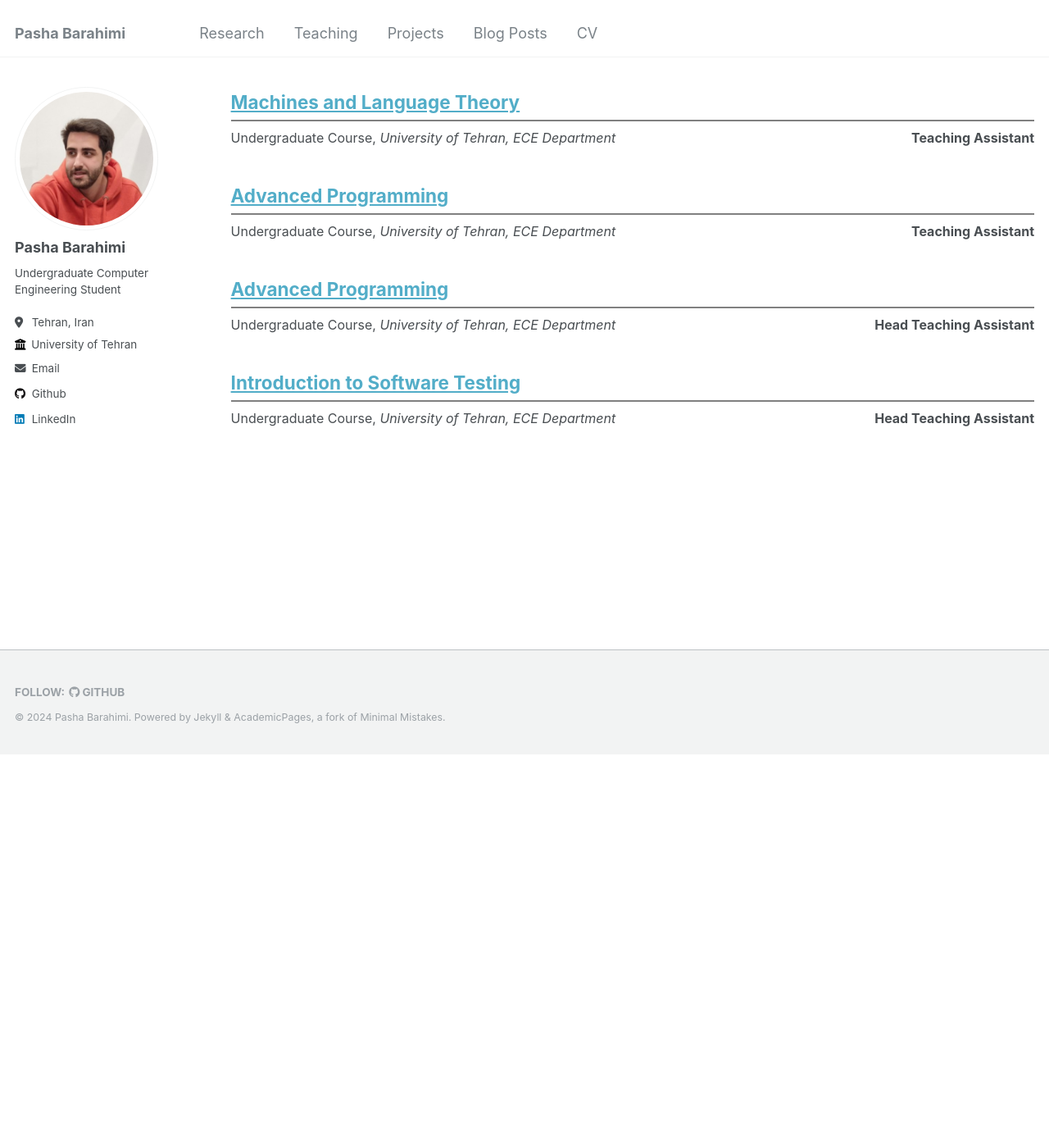
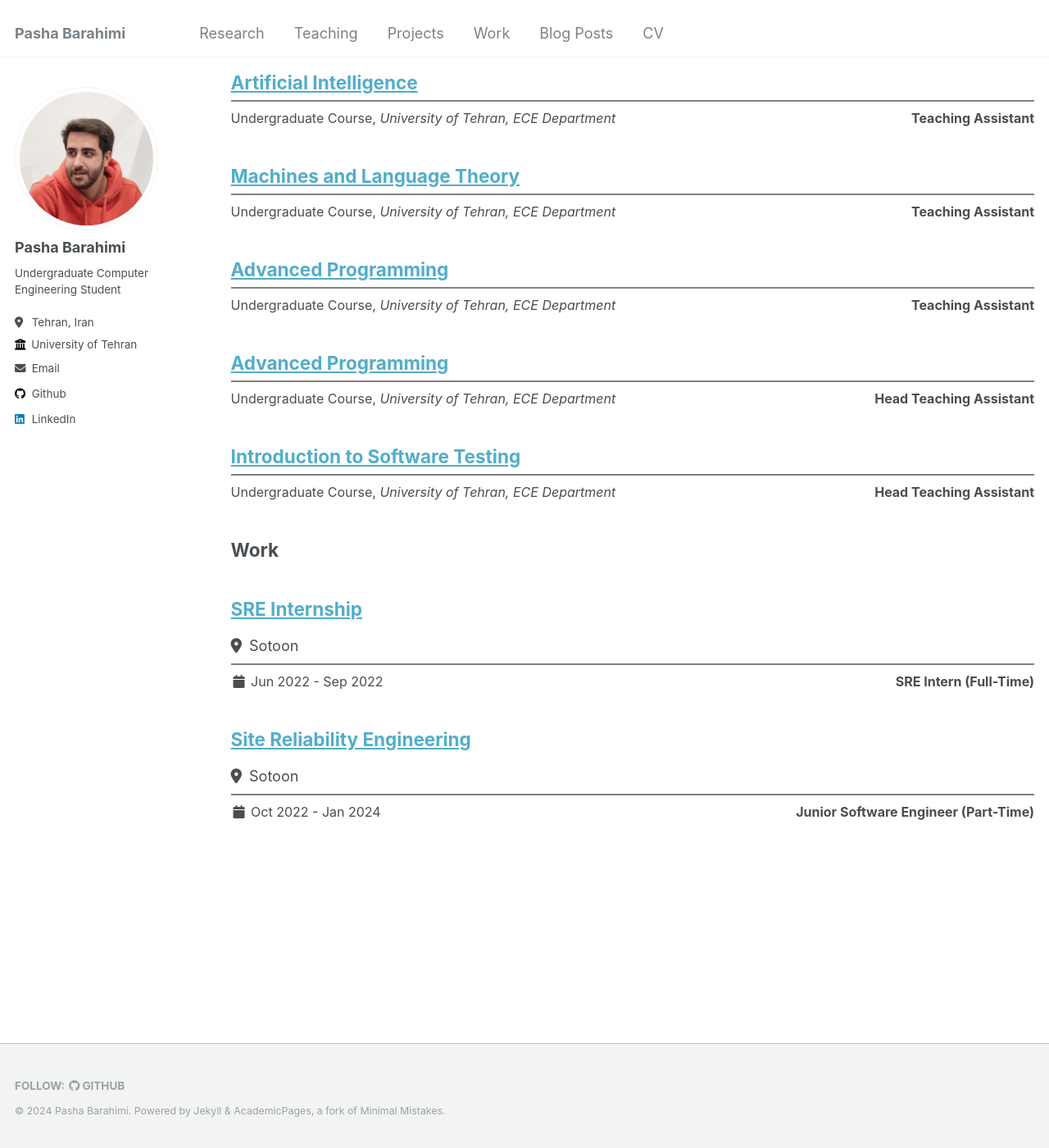
Before and after one commit to PashaBarahimi/PashaBarahimi.github.io, a Jekyll site: the page built from _pages/sitemap.md, in a window 1280 px wide and 1400 px high, scrolled down 8026 px. Shown: the whole window at 82% size. Built offline with Jekyll 4.4.1, drawn with Linux system fonts in a browser that asks for light colours; before the commit the page ends 8946 px from its top, so only the background shows below that.

Commit message:
Add work section

```diff
--- a/_config.yml
+++ b/_config.yml
@@ -205,6 +205,9 @@ collections:
   research:
     output: true
     permalink: /:collection/:path/
+  work:
+    output: true
+    permalink: /:collection/:path/
   talks:
     output: true
     permalink: /:collection/:path/
@@ -260,6 +263,15 @@ defaults:
   - scope:
       path: ""
       type: research
+    values:
+      layout: single
+      author_profile: true
+      share: true
+      comments: true
+  # _work
+  - scope:
+      path: ""
+      type: work
     values:
       layout: single
       author_profile: true
--- a/_data/navigation.yml
+++ b/_data/navigation.yml
@@ -15,6 +15,9 @@ main:
   - title: "Projects"
     url: /projects/
 
+  - title: "Work"
+    url: /work/
+
   - title: "Blog Posts"
     url: /year-archive/
 
--- a/_includes/archive-single.html
+++ b/_includes/archive-single.html
@@ -50,7 +50,7 @@
     <p class="page__meta"><i class="fa fa-clock-o" aria-hidden="true"></i> {% include read-time.html %}</p>
     {% endif %}
 
-    {% if post.location and post.collection == 'projects' or post.collection == 'research' %}
+    {% if post.location and post.collection == 'projects' or post.collection == 'research' or post.collection == 'work' %}
       <p style="margin-bottom: 8px;"><i class="fa-solid fa-location-dot icon-pad-right" aria-hidden="true"></i>{{ post.location }}</p>
     {% endif %}
     <hr style="border: 1px solid gray; margin-top: 8px; margin-bottom: 8px;">
--- a/_layouts/single.html
+++ b/_layouts/single.html
@@ -57,7 +57,7 @@ layout: default
             }}</time></p>
         {% endif %}
 
-        {% if page.collection == 'research' and page.location %}
+        {% if page.location and page.collection == 'research' or page.collection == 'work' %}
         <p style="margin-bottom: 8px;"><i class="fa-solid fa-location-dot icon-pad-right" aria-hidden="true"></i>{{ page.location }}</p>
         {% endif %}
 
--- /dev/null
+++ b/_work/1-sotoon-intern.md
@@ -0,0 +1,22 @@
+---
+title: "SRE Internship"
+permalink: /work/sotoon-intern/
+excerpt: ""
+collection: work
+daterange: Jun 2022 - Sep 2022
+location: Sotoon
+role: SRE Intern (Full-Time)
+---
+
+- Participated in Sotoon’s Summer Camp program, gaining hands-on experience in Site Reliability Engineering (SRE).
+- Worked on the implementation of an API Gateway, optimizing service interactions and enhancing scalability (details available on [project page](/projects/gateway)).
+- Worked extensively with industry-standard tools and technologies, including:
+  - Git
+  - Docker
+  - Kubernetes
+  - Redis
+  - Prometheus
+  - Grafana
+  - Makefile
+  - Ansible
+- Developed strong skills in team collaboration and communication, applying theoretical knowledge to real-world scenarios and honing technical abilities in cloud infrastructure and SRE.
--- /dev/null
+++ b/_work/2-sotoon-sre.md
@@ -0,0 +1,14 @@
+---
+title: "Site Reliability Engineering"
+permalink: /work/sotoon-sre/
+excerpt: ""
+collection: work
+daterange: Oct 2022 - Jan 2024
+location: Sotoon
+role: Junior Software Engineer (Part-Time)
+---
+
+- Collaborated on multiple projects related to Sotoon’s cloud infrastructure and services, contributing to the company's development and operational goals.
+- Database Team: Completed mentorship, gaining expertise in Kubernetes controllers and PostgreSQL database management.
+- Security Team: Maintained and enhanced HuskyCI, a security test orchestrator, and contributed to the development of the Bug-Bounty backend.
+- Integration Team: Developed key features for the Announcer backend, enabling automated announcements on platforms like Zoho, Slack, and Email, and worked on improving the IAM service for secure identity management.
```
Also changed, not shown: _pages/work.md (added, +12 -0 lines).
